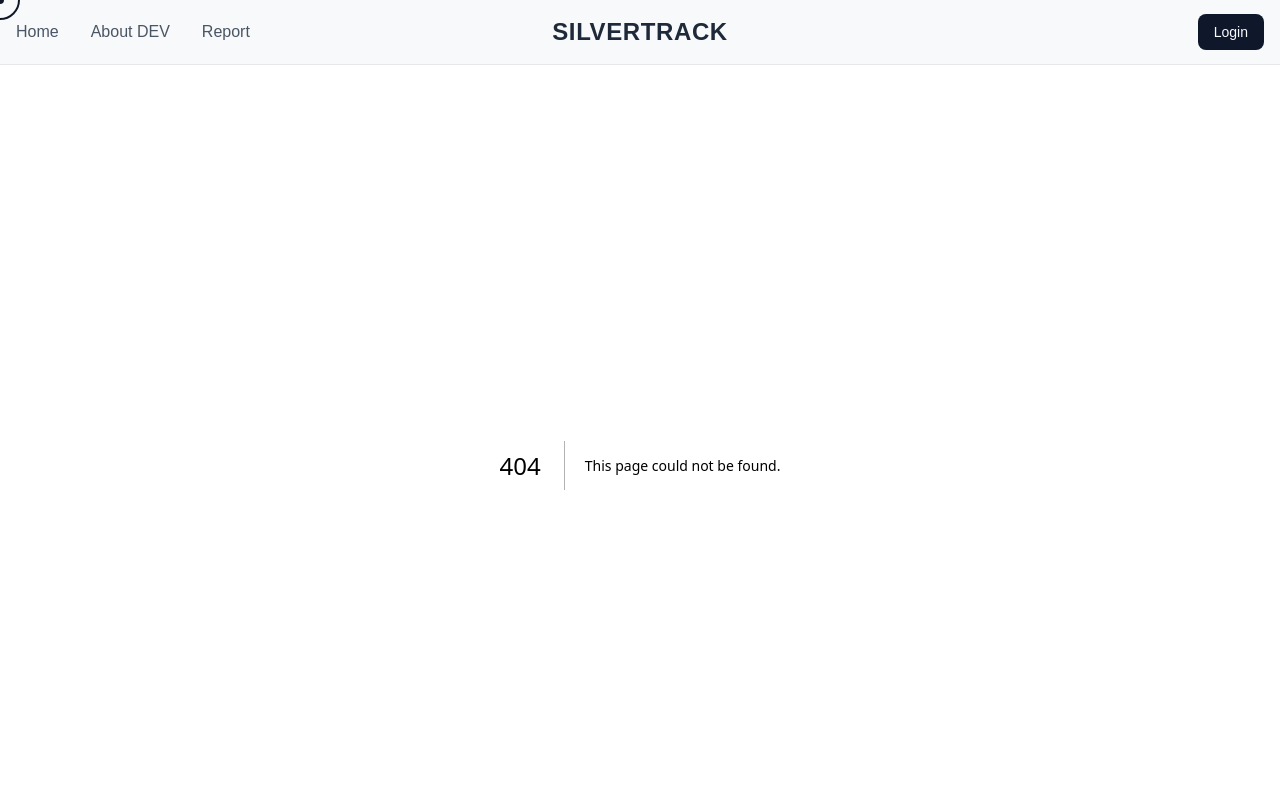
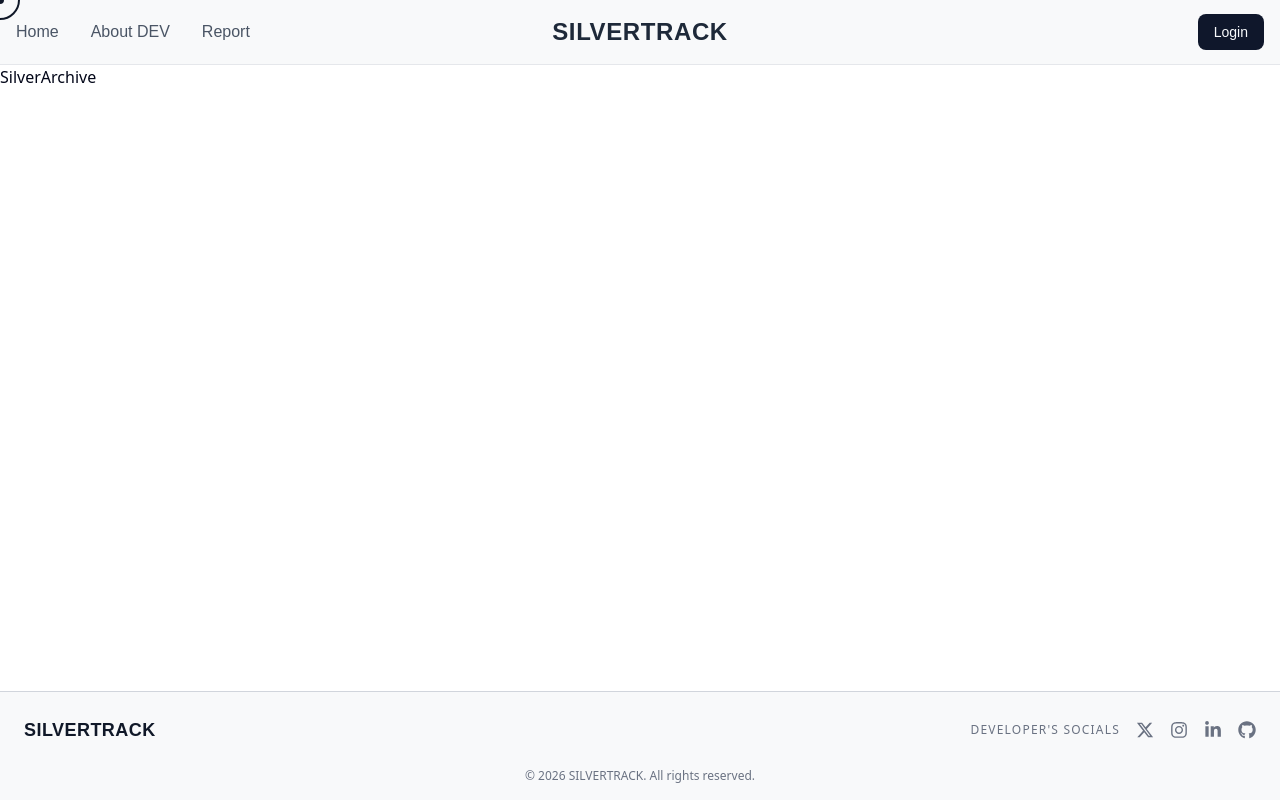
Before and after one commit to balajiNadar08/SilverTrack, a Next.js app in the folder frontend/: page /silverarchive in a window 1280 px wide. Before the commit this address had no page. Shown: the top 800 px of the page. Built offline with nearby package versions, Linux system fonts and the light colour scheme; a web font is replaced by a local one.

Commit message:
New page to display movies added by user

```diff
--- /dev/null
+++ b/frontend/src/app/silverarchive/page.tsx
@@ -0,0 +1,11 @@
+
+
+const page = () => {
+  return (
+    <div>
+      <h1>SilverArchive</h1>
+    </div>
+  );
+};
+
+export default page;
```
